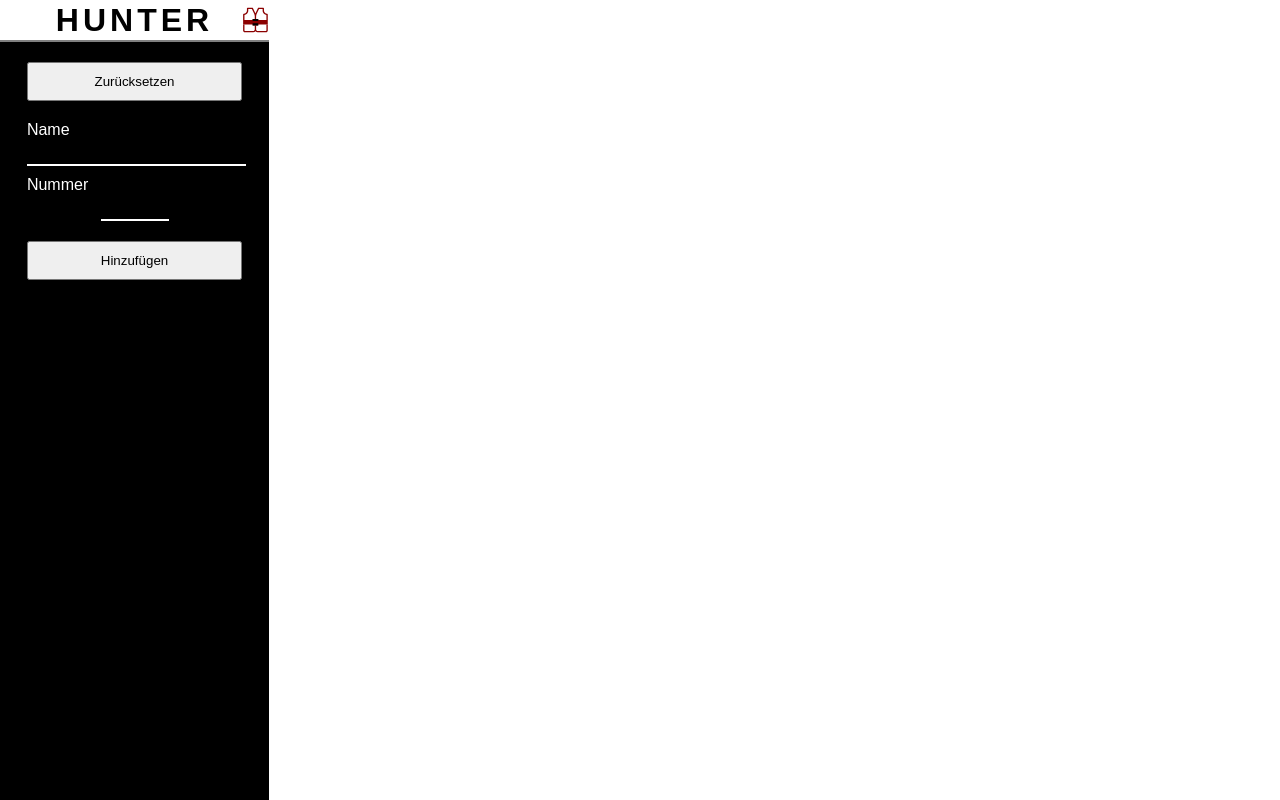
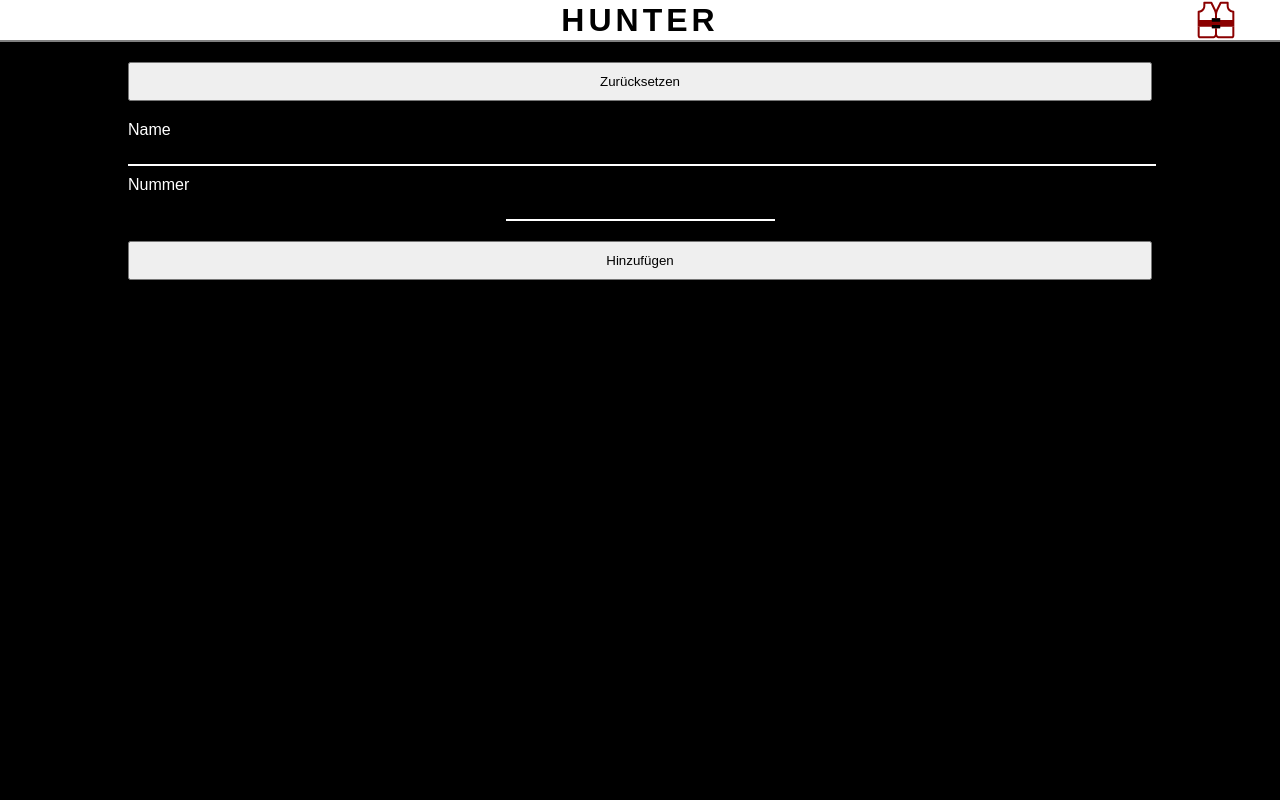
Before and after one commit to flofehrenbacher/darts, a React (Create React App) app: page / in a window 1280 px wide. Built offline with nearby package versions, Linux system fonts and the light colour scheme.

Commit message:
new favicon & styling improvements

```diff
--- a/src/App.tsx
+++ b/src/App.tsx
@@ -76,7 +76,8 @@ export function App() {
         color: "white",
         margin: 0,
         height: "100vh",
-        overflow: "scroll",
+        width: "100vw",
+        overflowY: "scroll",
         scrollSnapType: "y proximity",
         scrollPaddingTop: 40,
         position: "fixed",
@@ -202,6 +203,7 @@ function AddPlayerForm({
       onSubmit={() => {
         if (newPlayer.number !== undefined) {
           onAddNewPlayer(newPlayer);
+          setNewPlayer({ name: "", number: undefined });
         }
       }}
       style={{
@@ -240,8 +242,6 @@ function AddPlayerForm({
           id="newPlayerNumber"
           type="number"
           pattern="\d*"
-          min={0}
-          max={25}
           required
           value={newPlayer.number}
           onChange={(event) =>
```
